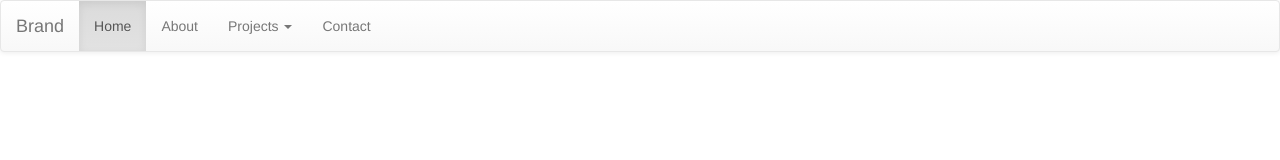
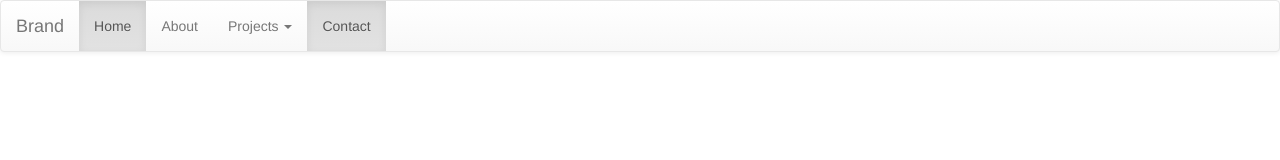
Before and after one commit to progressively/Portfolio, a plain HTML site: page contact.html in a window 1280 px wide. Drawn offline with nearby package versions, Linux system fonts and the light colour scheme.

Commit message:
active on contact

```diff
--- a/contact.html
+++ b/contact.html
@@ -51,7 +51,7 @@
                             <li role="separator" class="divider"></li>
                             <li><a href="#">One more separated link</a></li>
                         </ul>
-                    <li><a href="contact.html">Contact</a></li>
+                    <li class="active"><a href="contact.html">Contact</a></li>
                     </li>
                 </ul>
             </div>
```
Also changed, not shown: about.html (+1 -1 lines).
